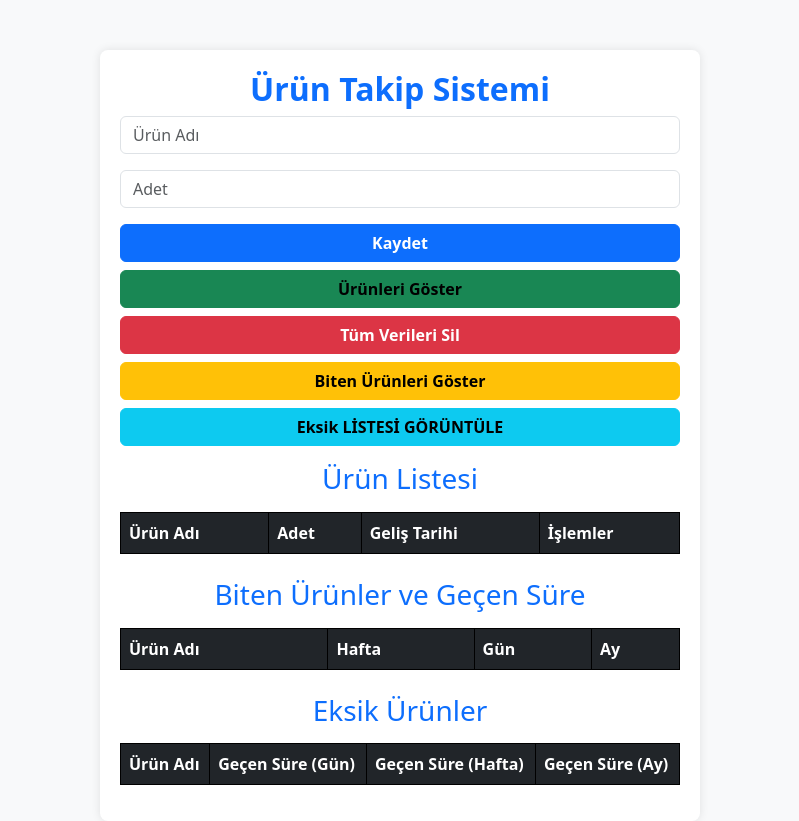
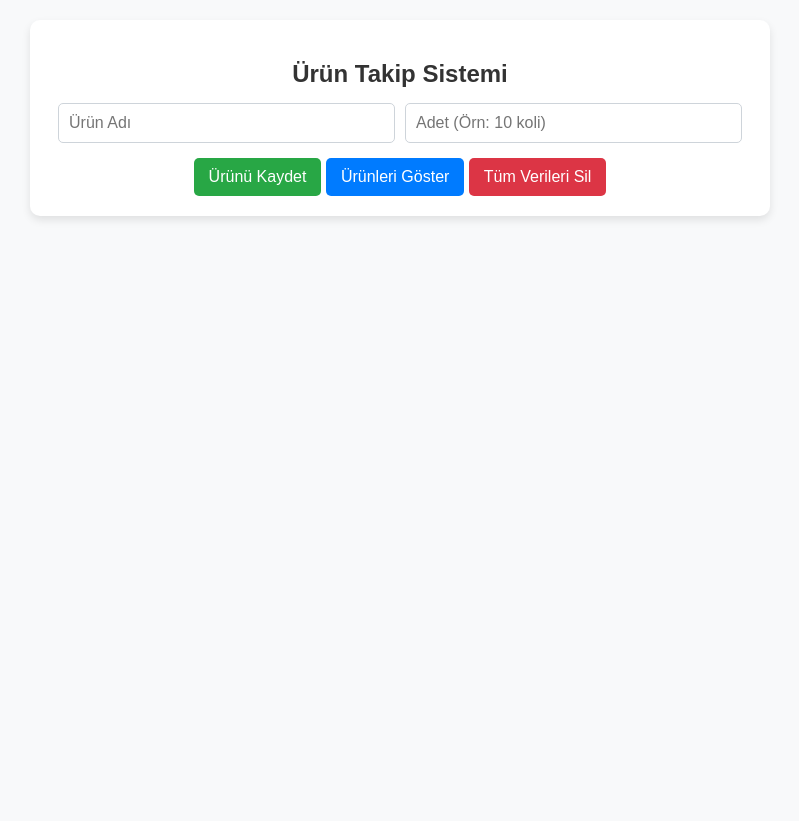
Before and after one commit to Berkay344/urunTakip, a plain HTML site: page index.html in a window 1280 px wide. Shown: the whole page, without its empty margins (240-1039 px from the left). After the commit the page ends 800 px from the top, so only its background shows below. Drawn offline with nearby package versions, Linux system fonts and the light colour scheme.

Commit message:
index.html

```diff
--- a/index.html
+++ b/index.html
@@ -4,258 +4,178 @@
     <meta charset="UTF-8">
     <meta name="viewport" content="width=device-width, initial-scale=1.0">
     <title>Ürün Takip Sistemi</title>
-    <link href="https://cdn.jsdelivr.net/npm/bootstrap@5.3.0/dist/css/bootstrap.min.css" rel="stylesheet">
     <style>
         body {
+            font-family: 'Arial', sans-serif;
             background-color: #f8f9fa;
+            margin: 0;
+            padding: 20px;
         }
         .container {
-        max-width: 600px;
-        margin-top: 50px;
+            max-width: 700px;
             background: white;
             padding: 20px;
-        border-radius: 8px;
-        box-shadow: 0 0 10px rgba(0, 0, 0, 0.1);
+            border-radius: 10px;
+            box-shadow: 0 4px 8px rgba(0, 0, 0, 0.1);
+            margin: auto;
+            text-align: center;
         }
+        h2 {
+            color: #333;
+            margin-bottom: 15px;
+        }
+        .form-group {
+            display: flex;
+            gap: 10px;
+            justify-content: center;
+            margin-bottom: 15px;
+        }
+        .form-group input {
+            width: 45%;
+            padding: 10px;
+            border: 1px solid #ced4da;
+            border-radius: 5px;
+            font-size: 16px;
+        }
+        .btn {
+            padding: 10px 15px;
+            border: none;
+            cursor: pointer;
+            border-radius: 5px;
+            font-size: 16px;
+            transition: 0.3s;
+        }
+        .btn-primary { background: #007bff; color: white; }
+        .btn-success { background: #28a745; color: white; }
+        .btn-danger { background: #dc3545; color: white; }
+        .btn:hover { opacity: 0.8; }
         table {
+            width: 100%;
             margin-top: 20px;
-        border: 1px solid black;
+            border-collapse: collapse;
+            display: none;
         }
         th, td {
-        border: 1px solid black;
-        padding: 8px;
-        text-align: left;
-        font-weight: bold;
+            border: 1px solid #dee2e6;
+            padding: 10px;
+            text-align: center;
         }
-    .title {
-        font-weight: bold;
+        th {
+            background: #343a40;
+            color: white;
         }
-    .btn {
-        font-weight: bold;
-    }
-    .btn-warning {
-        color: black !important;
-    }
-    .btn-success {
-        color: black !important;
-    }
-    .btn-warning:hover {
-        background-color: #ffc107;
-        color: black;
-    }
-    .btn-success:hover {
-        background-color: #28a745;
-        color: black;
+        .btn-sm {
+            padding: 5px 10px;
+            font-size: 14px;
+            margin: 2px;
         }
     </style>
 </head>
 <body>
     <div class="container">
-        <h2 class="text-center text-primary title">Ürün Takip Sistemi</h2>
-        <div class="mb-3">
-            <input type="text" id="product" class="form-control" placeholder="Ürün Adı">
+        <h2>Ürün Takip Sistemi</h2>
+        <div class="form-group">
+            <input type="text" id="urunAdi" placeholder="Ürün Adı">
+            <input type="text" id="urunAdet" placeholder="Adet (Örn: 10 koli)">
         </div>
-        <div class="mb-3">
-            <input type="text" id="quantity" class="form-control" placeholder="Adet">
-        </div>
-        <div class="d-grid gap-2">
-            <button class="btn btn-primary" onclick="addProduct()">Kaydet</button>
-            <button class="btn btn-success" onclick="showProducts()">Ürünleri Göster</button>
-            <button class="btn btn-danger" onclick="clearProducts()">Tüm Verileri Sil</button>
-            <button class="btn btn-warning" onclick="showFinishedProducts()">Biten Ürünleri Göster</button>
-            <button class="btn btn-info" onclick="showMissingList()">Eksik LİSTESİ GÖRÜNTÜLE</button>
-        </div>
+        <button class="btn btn-success" onclick="urunEkle()">Ürünü Kaydet</button>
+        <button class="btn btn-primary" onclick="urunleriGoster()">Ürünleri Göster</button>
 
-        <h3 class="text-center text-primary mt-3">Ürün Listesi</h3>
-        <table class="table table-striped mt-3">
-            <thead class="table-dark">
+        <table id="urunTablosu">
+            <thead>
                 <tr>
                     <th>Ürün Adı</th>
                     <th>Adet</th>
-                    <th>Geliş Tarihi</th>
+                    <th>Tarih</th>
                     <th>İşlemler</th>
                 </tr>
             </thead>
-            <tbody id="productTable"></tbody>
+            <tbody></tbody>
         </table>
 
-        <h3 class="text-center text-primary mt-4">Biten Ürünler ve Geçen Süre</h3>
-        <table class="table table-striped mt-3">
-            <thead class="table-dark">
-                <tr>
-                    <th>Ürün Adı</th>
-                    <th>Hafta</th>
-                    <th>Gün</th>
-                    <th>Ay</th>
-                </tr>
-            </thead>
-            <tbody id="finishedTable"></tbody>
-        </table>
-
-        <h3 class="text-center text-primary mt-4">Eksik Ürünler</h3>
-        <table class="table table-striped mt-3">
-            <thead class="table-dark">
-                <tr>
-                    <th>Ürün Adı</th>
-                    <th>Geçen Süre (Gün)</th>
-                    <th>Geçen Süre (Hafta)</th>
-                    <th>Geçen Süre (Ay)</th>
-                </tr>
-            </thead>
-            <tbody id="missingTable"></tbody>
-        </table>
+        <button class="btn btn-danger" onclick="tumVerileriSil()">Tüm Verileri Sil</button>
     </div>
 
     <script>
-        function addProduct() {
-            const product = document.getElementById('product').value.trim();
-            const quantity = document.getElementById('quantity').value.trim();
-            const date = new Date().toISOString();
+        let urunler = JSON.parse(localStorage.getItem("urunler")) || [];
 
-            if (product && quantity) {
-                const products = JSON.parse(localStorage.getItem('products')) || [];
-                products.push({ product, quantity, date });
-                localStorage.setItem('products', JSON.stringify(products));
-                alert('Ürün başarıyla kaydedildi!');
-                document.getElementById('product').value = '';
-                document.getElementById('quantity').value = '';
+        function urunEkle() {
+            let urunAdi = document.getElementById("urunAdi").value.trim();
+            let urunAdet = document.getElementById("urunAdet").value.trim();
+
+            if (urunAdi === "" || urunAdet === "") {
+                alert("Lütfen ürün adı ve adet girin!");
+                return;
+            }
+
+            let tarih = new Date().toLocaleString();
+            urunler.push({ id: Date.now(), ad: urunAdi, adet: urunAdet, tarih });
+
+            localStorage.setItem("urunler", JSON.stringify(urunler));
+            document.getElementById("urunAdi").value = "";
+            document.getElementById("urunAdet").value = "";
+            alert("Ürün kaydedildi! Ürünleri görmek için 'Ürünleri Göster' butonuna basın.");
+        }
+
+        function urunleriGoster() {
+            let tablo = document.getElementById("urunTablosu");
+            let tbody = tablo.getElementsByTagName("tbody")[0];
+
+            tbody.innerHTML = "";
+
+            urunler = JSON.parse(localStorage.getItem("urunler")) || [];
+
+            if (urunler.length === 0) {
+                alert("Henüz eklenmiş bir ürün yok.");
+                return;
+            }
+
+            urunler.forEach(urun => {
+                let satir = tbody.insertRow();
+                satir.innerHTML = `
+                    <td>${urun.ad}</td>
+                    <td>${urun.adet}</td>
+                    <td>${urun.tarih}</td>
+                    <td>
+                        <button class="btn btn-sm btn-primary" onclick="duzenle(${urun.id})">Düzenle</button>
+                        <button class="btn btn-sm btn-danger" onclick="sil(${urun.id})">Sil</button>
+                    </td>
+                `;
+            });
+
+            tablo.style.display = "table";
+        }
+
+        function duzenle(id) {
+            let urun = urunler.find(urun => urun.id === id);
+            let yeniAd = prompt("Yeni ürün adı:", urun.ad);
+            let yeniAdet = prompt("Yeni adet:", urun.adet);
+
+            if (yeniAd && yeniAdet) {
+                urun.ad = yeniAd;
+                urun.adet = yeniAdet;
+                urun.tarih = new Date().toLocaleString();
+                localStorage.setItem("urunler", JSON.stringify(urunler));
+                urunleriGoster();
             } else {
-                alert('Lütfen tüm alanları doldurun!');
+                alert("Geçerli değerler girin!");
             }
         }
 
-        function showProducts() {
-            const products = JSON.parse(localStorage.getItem('products')) || [];
-            const table = document.getElementById('productTable');
-            table.innerHTML = '';
-
-            products.forEach(({ product, quantity, date }, index) => {
-                const formattedDate = new Date(date).toLocaleDateString('tr-TR');
-                const row = `
-                    <tr>
-                        <td>${product}</td>
-                        <td>${quantity}</td>
-                        <td>${formattedDate}</td>
-                        <td>
-                            <button class="btn btn-success" onclick="editProduct(${index})">Düzenle</button>
-                            <button class="btn btn-danger" onclick="deleteProduct(${index})">Sil</button>
-                            <button class="btn btn-warning" onclick="markAsFinished(${index})">Bitti</button>
-                        </td>
-                    </tr>
-                `;
-                table.innerHTML += row;
-            });
-        }
-
-        function markAsFinished(index) {
-            const products = JSON.parse(localStorage.getItem('products')) || [];
-            const product = products[index];
-            const finishedProducts = JSON.parse(localStorage.getItem('finishedProducts')) || [];
-            finishedProducts.push(product);
-
-            // Ürün bitmiş olarak işaretleniyor
-            products.splice(index, 1);
-            localStorage.setItem('products', JSON.stringify(products));
-            localStorage.setItem('finishedProducts', JSON.stringify(finishedProducts));
-
-            showProducts(); // Ürünleri tekrar göster
-            showFinishedProducts(); // Biten ürünleri göster
-        }
-
-        function showFinishedProducts() {
-            const finishedProducts = JSON.parse(localStorage.getItem('finishedProducts')) || [];
-            const table = document.getElementById('finishedTable');
-            table.innerHTML = '';
-
-            finishedProducts.forEach(({ product, date }, index) => {
-                const formattedDate = new Date(date).toLocaleDateString('tr-TR');
-                const currentDate = new Date();
-                const diffTime = currentDate - new Date(date);
-                const days = Math.floor(diffTime / (1000 * 60 * 60 * 24));
-                const weeks = Math.floor(days / 7);
-                const months = Math.floor(days / 30);
-
-                const row = `
-                    <tr>
-                        <td>${product}</td>
-                        <td>${weeks}</td>
-                        <td>${days}</td>
-                        <td>${months}</td>
-                    </tr>
-                `;
-                table.innerHTML += row;
-            });
-        }
-
-        function showMissingList() {
-            const finishedProducts = JSON.parse(localStorage.getItem('finishedProducts')) || [];
-            const missingTable = document.getElementById('missingTable');
-            missingTable.innerHTML = '';
-
-            finishedProducts.forEach(({ product, date }) => {
-                const currentDate = new Date();
-                const diffTime = currentDate - new Date(date);
-                const days = Math.floor(diffTime / (1000 * 60 * 60 * 24));
-                const weeks = Math.floor(days / 7);
-                const months = Math.floor(days / 30);
-
-                const row = `
-                    <tr>
-                        <td>${product}</td>
-                        <td>${days}</td>
-                        <td>${weeks}</td>
-                        <td>${months}</td>
-                    </tr>
-                `;
-                missingTable.innerHTML += row;
-            });
-        }
-
-        function deleteProduct(index) {
-            const products = JSON.parse(localStorage.getItem('products')) || [];
-            products.splice(index, 1);
-            localStorage.setItem('products', JSON.stringify(products));
-            showProducts();
-        }
-
-        function editProduct(index) {
-            const products = JSON.parse(localStorage.getItem('products')) || [];
-            const product = products[index];
-            document.getElementById('product').value = product.product;
-            document.getElementById('quantity').value = product.quantity;
-
-            // Kaydet butonu tıklandığında mevcut ürünü güncelle
-            document.querySelector('.btn-primary').textContent = 'Güncelle';
-            document.querySelector('.btn-primary').onclick = function() {
-                updateProduct(index);
-            };
-        }
-
-        function updateProduct(index) {
-            const updatedProduct = document.getElementById('product').value.trim();
-            const updatedQuantity = document.getElementById('quantity').value.trim();
-
-            if (updatedProduct && updatedQuantity) {
-                const products = JSON.parse(localStorage.getItem('products')) || [];
-                products[index] = { product: updatedProduct, quantity: updatedQuantity, date: products[index].date };
-                localStorage.setItem('products', JSON.stringify(products));
-                alert('Ürün başarıyla güncellendi!');
-                showProducts(); // Güncellenen ürünleri göster
-                document.getElementById('product').value = '';
-                document.getElementById('quantity').value = '';
-                document.querySelector('.btn-primary').textContent = 'Kaydet'; // Buton metnini eski haline getir
-                document.querySelector('.btn-primary').onclick = addProduct; // Kaydet işlevini eski haline getir
-            } else {
-                alert('Lütfen tüm alanları doldurun!');
+        function sil(id) {
+            if (confirm("Bu ürünü silmek istediğinize emin misiniz?")) {
+                urunler = urunler.filter(urun => urun.id !== id);
+                localStorage.setItem("urunler", JSON.stringify(urunler));
+                urunleriGoster();
             }
         }
 
-        function clearProducts() {
-            localStorage.removeItem('products');
-            localStorage.removeItem('finishedProducts');
-            showProducts();
-            showFinishedProducts();
-            showMissingList();
+        function tumVerileriSil() {
+            if (confirm("Tüm ürünleri silmek istediğinize emin misiniz?")) {
+                urunler = [];
+                localStorage.removeItem("urunler");
+                document.getElementById("urunTablosu").style.display = "none";
+            }
         }
     </script>
 </body>
```
Lines whose indentation alone changed are shown as unchanged.
